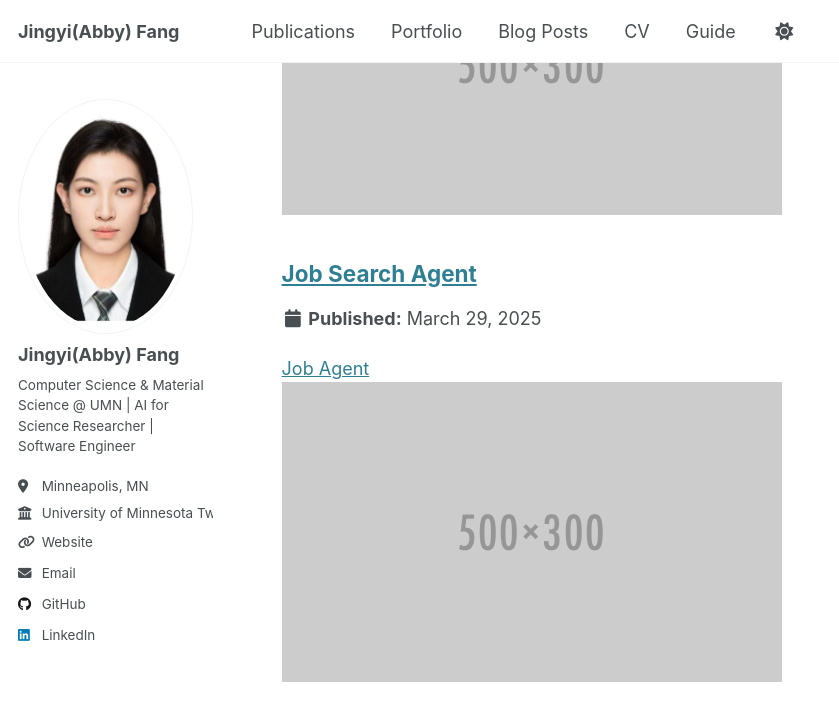
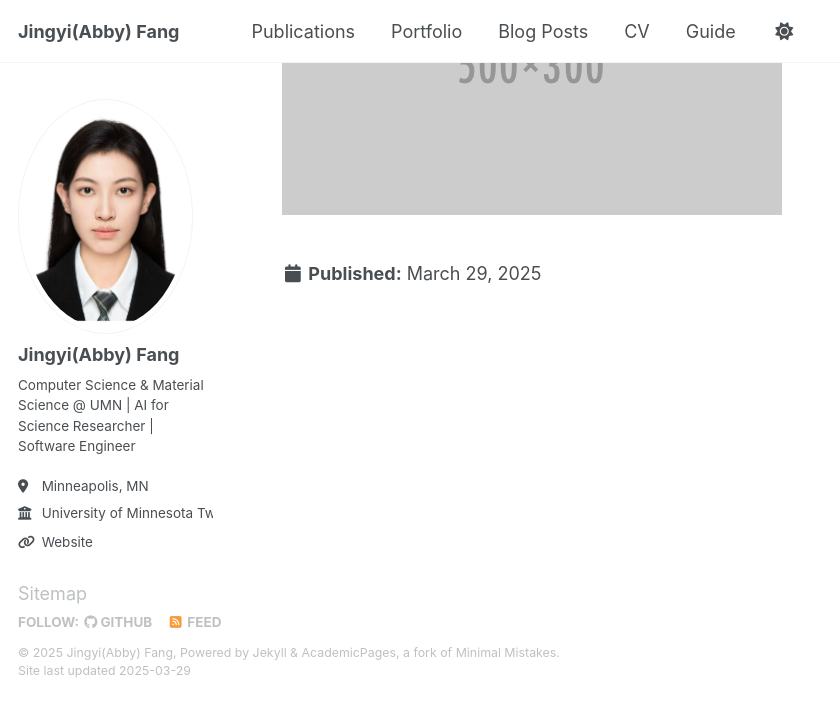
Before and after one commit to Abby0575/Abby057.github.io, a Jekyll site: the page built from _pages/portfolio.html, in a window 1280 px wide and 900 px high, scrolled down 380 px. Shown: the top 721 px of the window, without its empty margins (0-839 px from the left). Built offline with Jekyll 4.4.1, drawn with Linux system fonts in a browser that asks for light colours; comment, search, counter and statistics services are not loaded; after the commit the page ends 1079 px from its top, so only the background shows below that.

Commit message:
Update 33

```diff
--- a/_portfolio/portfolio-2.html
+++ b/_portfolio/portfolio-2.html
@@ -1,6 +1,7 @@
 ---
 title: "Job Search Agent"
-excerpt: "<a href='https://github.com/Abby0575/gov_jobs' target='_blank'>Job Agent</a><br/><img src='/images/500x300.png'>"
+excerpt: excerpt: "<a href='https://github.com/Abby0575/gov_jobs' target='_blank'>Job Agent</a><br/><img src='/images/500x300.png'>"
+
 collection: portfolio
 ---
 
```
Also changed, not shown: _portfolio/portfolio-1.md (+1 -0 lines).
